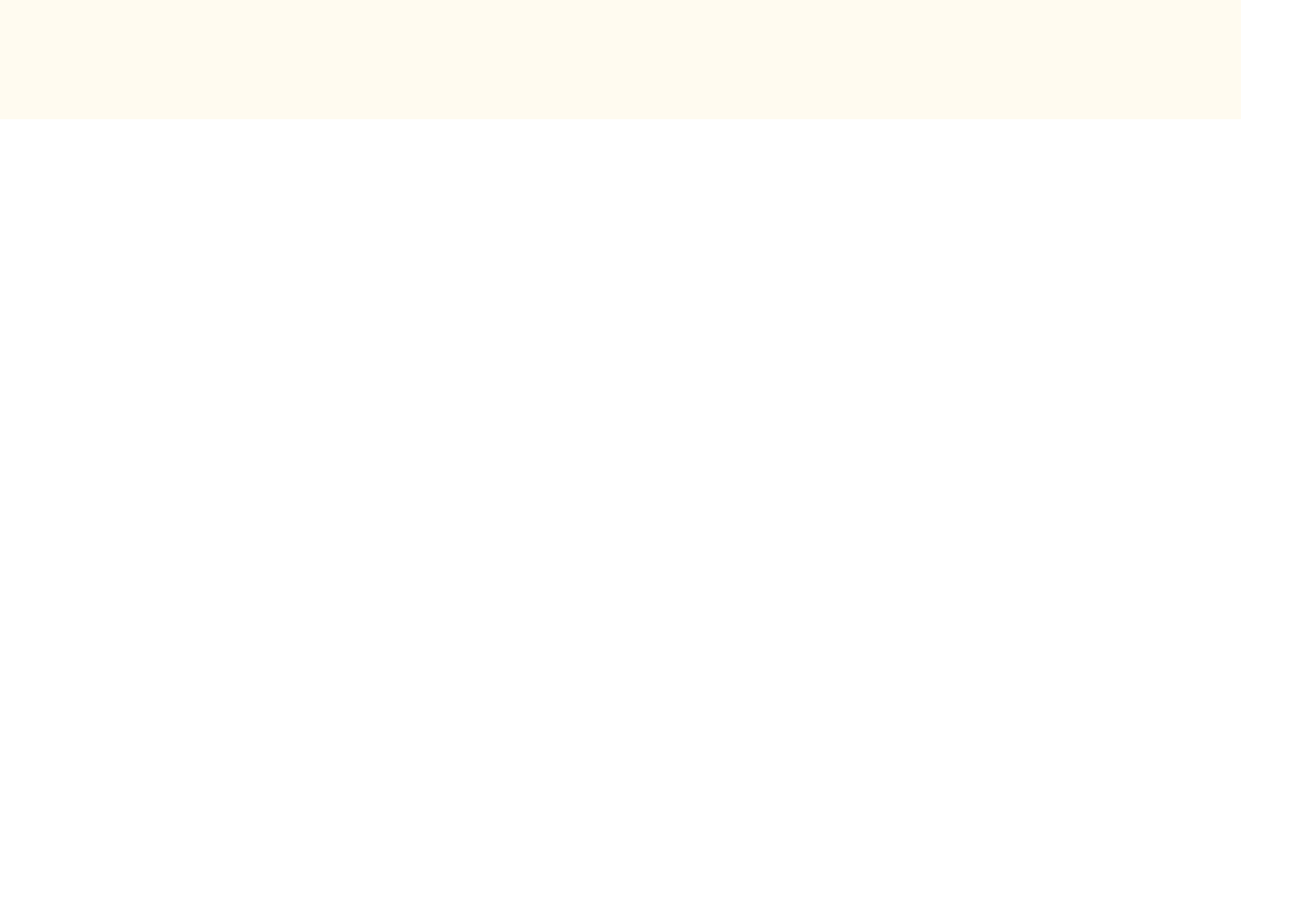
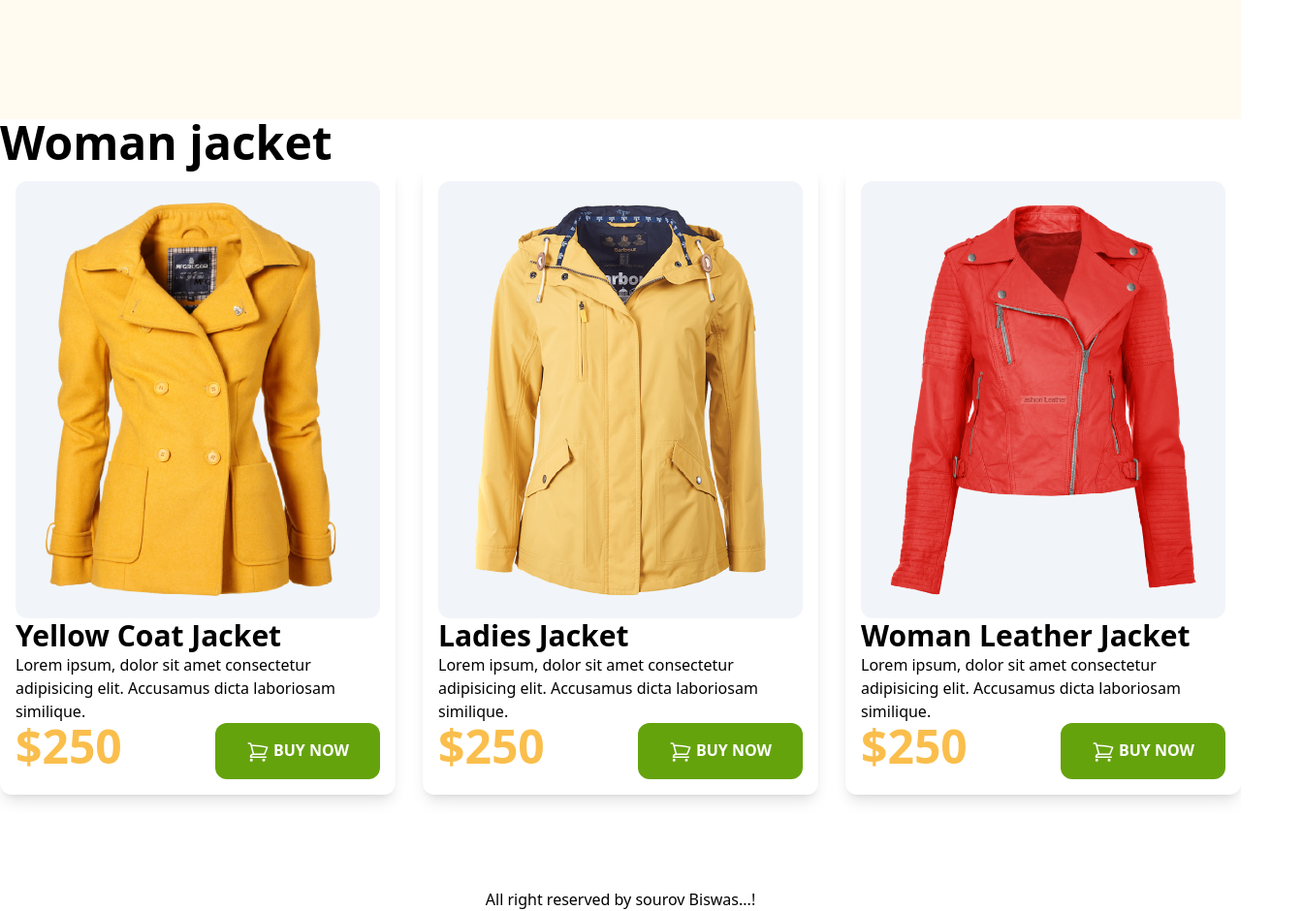
Before and after one commit to sourov2612/Penguin_fashion, a plain HTML site: page index.html in a window 1280 px wide. Shown: the part 540-1480 px from the top of the page at 97% size, 1344 px wide, since content can reach past the window. Before the commit the page ends 800 px from the top, so only its background shows below. Drawn offline with nearby package versions, Linux system fonts and the light colour scheme.

Commit message:
woman_jacket_added

```diff
--- a/index.html
+++ b/index.html
@@ -12,6 +12,7 @@
               colors: {
                 clifford: '#da373d',
                 penguin: '#FFFBF0',
+                jacketcolor: '#FABE4C',
               }
             }
           }
@@ -20,7 +21,7 @@
 </head>
 <body>
     <header class="bg-penguin pb-32 pt-12">
-        <section class="container mx-16 sm:flex items-center justify-around">
+        <section class="container mx-auto sm:flex items-center justify-around">
            <div class="space-y-4">
             <h1 class="text-2xl sm:text-5xl uppercase font-bold">
                 <span class="text-yellow-400">Be the penguin</span>
@@ -38,5 +39,73 @@
            </div>
         </section>
     </header>
+
+    <main class="container mx-auto">
+        <!-- woman jacket  -->
+
+        <section class="pb-24">
+            <h2 class="text-5xl font-bold">Woman jacket</h2>
+            <div class="grid md:grid-cols-2 lg:grid-cols-3 gap-7">
+              <!-- jacket - 1  -->
+            <div class="p-4 shadow-lg rounded-xl">
+                <div class="p-5 bg-slate-100 rounded-xl">
+                    <img src="images/jacket-1.png" alt="">
+                </div>
+                <h3 class="text-3xl font-semibold">Yellow Coat Jacket</h3>
+                <p>Lorem ipsum, dolor sit amet consectetur adipisicing elit. Accusamus dicta laboriosam similique.</p>
+                <div class="flex justify-between">
+                    <h2 class="text-5xl font-bold text-jacketcolor">$250</h2>
+                    <button class="uppercase bg-lime-600 rounded-xl py-4 px-8 text-white font-semibold"><svg xmlns="http://www.w3.org/2000/svg" fill="none" viewBox="0 0 24 24" stroke-width="1.5" stroke="currentColor" class="w-6 h-6 inline">
+                        <path stroke-linecap="round" stroke-linejoin="round" d="M2.25 3h1.386c.51 0 .955.343 1.087.835l.383 1.437M7.5 14.25a3 3 0 0 0-3 3h15.75m-12.75-3h11.218c1.121-2.3 2.1-4.684 2.924-7.138a60.114 60.114 0 0 0-16.536-1.84M7.5 14.25 5.106 5.272M6 20.25a.75.75 0 1 1-1.5 0 .75.75 0 0 1 1.5 0Zm12.75 0a.75.75 0 1 1-1.5 0 .75.75 0 0 1 1.5 0Z" />
+                      </svg>
+                      Buy Now</button>
+                </div>
+            </div>
+
+
+            <!-- jacket - 2  -->
+            <div class="p-4 shadow-lg rounded-xl">
+                <div class="p-5 bg-slate-100 rounded-xl">
+                    <img src="images/jacket-2.png" alt="">
+                </div>
+                <h3 class="text-3xl font-semibold">Ladies Jacket</h3>
+                <p>Lorem ipsum, dolor sit amet consectetur adipisicing elit. Accusamus dicta laboriosam similique.</p>
+                <div class="flex justify-between">
+                    <h2 class="text-5xl font-bold text-jacketcolor">$250</h2>
+                    <button class="uppercase bg-lime-600 rounded-xl py-4 px-8 text-white font-semibold"><svg xmlns="http://www.w3.org/2000/svg" fill="none" viewBox="0 0 24 24" stroke-width="1.5" stroke="currentColor" class="w-6 h-6 inline">
+                        <path stroke-linecap="round" stroke-linejoin="round" d="M2.25 3h1.386c.51 0 .955.343 1.087.835l.383 1.437M7.5 14.25a3 3 0 0 0-3 3h15.75m-12.75-3h11.218c1.121-2.3 2.1-4.684 2.924-7.138a60.114 60.114 0 0 0-16.536-1.84M7.5 14.25 5.106 5.272M6 20.25a.75.75 0 1 1-1.5 0 .75.75 0 0 1 1.5 0Zm12.75 0a.75.75 0 1 1-1.5 0 .75.75 0 0 1 1.5 0Z" />
+                      </svg>
+                      Buy Now</button>
+                </div>
+            </div>
+
+
+            <!-- jacket - 3  -->
+            <div class="p-4 shadow-lg rounded-xl">
+                <div class="p-5 bg-slate-100 rounded-xl">
+                    <img src="images/jacket-3.png" alt="">
+                </div>
+                <h3 class="text-3xl font-semibold">Woman Leather Jacket</h3>
+                <p>Lorem ipsum, dolor sit amet consectetur adipisicing elit. Accusamus dicta laboriosam similique.</p>
+                <div class="flex justify-between">
+                    <h2 class="text-5xl font-bold text-jacketcolor">$250</h2>
+                    <button class="uppercase bg-lime-600 rounded-xl py-4 px-8 text-white font-semibold"><svg xmlns="http://www.w3.org/2000/svg" fill="none" viewBox="0 0 24 24" stroke-width="1.5" stroke="currentColor" class="w-6 h-6 inline">
+                        <path stroke-linecap="round" stroke-linejoin="round" d="M2.25 3h1.386c.51 0 .955.343 1.087.835l.383 1.437M7.5 14.25a3 3 0 0 0-3 3h15.75m-12.75-3h11.218c1.121-2.3 2.1-4.684 2.924-7.138a60.114 60.114 0 0 0-16.536-1.84M7.5 14.25 5.106 5.272M6 20.25a.75.75 0 1 1-1.5 0 .75.75 0 0 1 1.5 0Zm12.75 0a.75.75 0 1 1-1.5 0 .75.75 0 0 1 1.5 0Z" />
+                      </svg>
+                      Buy Now</button>
+                </div>
+            </div>
+            </div>
+        </section>
+
+
+
+
+    </main>
+
+    <footer>
+        <p class="text-center">All right reserved by sourov Biswas...!</p>
+    </footer>
+
 </body>
 </html>
```
